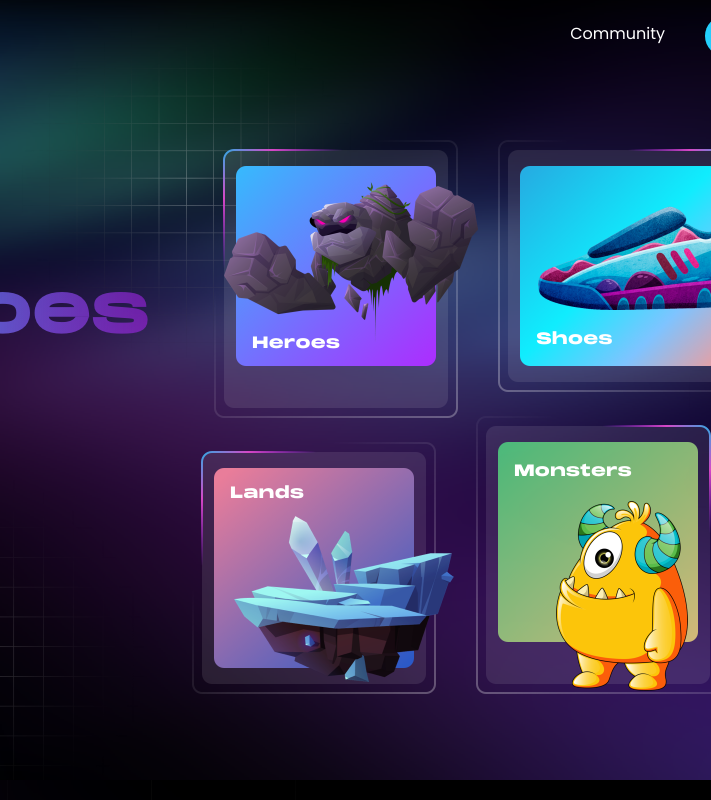
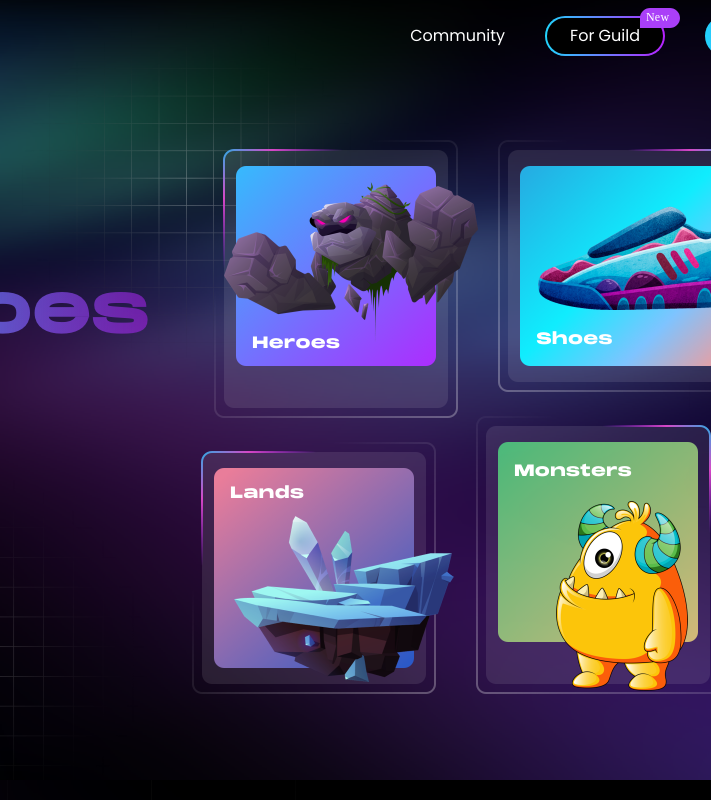
Before and after one commit to web3devbnb/spooky, a Gatsby site: page / in a window 1280 px wide. Shown: the top 800 px of the page, 569-1280 px from the left. Built offline with nearby package versions, Linux system fonts and the light colour scheme; Gatsby itself is replaced by a stand-in of ours; a web font is replaced by a local one.

Commit message:
feat: add forGuild button entry in header nav

```diff
--- a/src/components/Header/index.js
+++ b/src/components/Header/index.js
@@ -7,7 +7,7 @@ const Header = ({ siteTitle }) => (
   <header className={styles.header}>
     <div className={styles.container}>
       <img src={HeaderLogo} alt="Header_Logo" />
-      <nav>
+      <nav className={styles.rightNav}>
         {/* <span>
           <a href="https://rentero.gitbook.io/lita/" target="_blank">
             White Paper
@@ -20,6 +20,15 @@ const Header = ({ siteTitle }) => (
             rel="noreferrer"
           >
             Community
+          </a>
+        </span>
+        <span className={styles.forGuild}>
+          <a
+            href="https://app.rentero.io?forguild"
+            target="_blank"
+            rel="noreferrer"
+          >
+            For Guild
           </a>
         </span>
         <span className={styles.headerEntry}>
--- a/src/components/Header/index.module.scss
+++ b/src/components/Header/index.module.scss
@@ -13,6 +13,9 @@
       height: 36px;
     }
     nav {
+      display: flex;
+      justify-content: space-between;
+      align-items: center;
       color: white;
       font-family: Poppins-Regular, Poppins;
       span {
@@ -40,5 +43,42 @@
         }
       }
     }
+    .forGuild {
+      display: flex;
+      justify-content: center;
+      align-items: center;
+      padding: 2px;
+      height: 40px;
+      font-size: 16px;
+      font-family: Poppins-SemiBold, Poppins;
+      font-weight: 600;
+      color: #ffffff;
+      line-height: 24px;
+      border-radius: 20px;
+      background: linear-gradient(
+        270deg,
+        rgba(183, 33, 255, 1),
+        rgba(33, 212, 253, 1)
+      );
+      position: relative;
+      a {
+        padding: 6px 23px;
+        border-radius: 20px;
+        background: black;
+        margin: auto;
+      }
+
+      &::after {
+        display: inline-block;
+        position: absolute;
+        width: 40px;
+        height: 20px;
+        z-index: 10;
+        content: '';
+        background: url(../../images/tag_new.svg);
+        right: -15px;
+        top: -8px;
+      }
+    }
   }
 }
```
Also changed, not shown: src/images/tag_new.svg (added).
